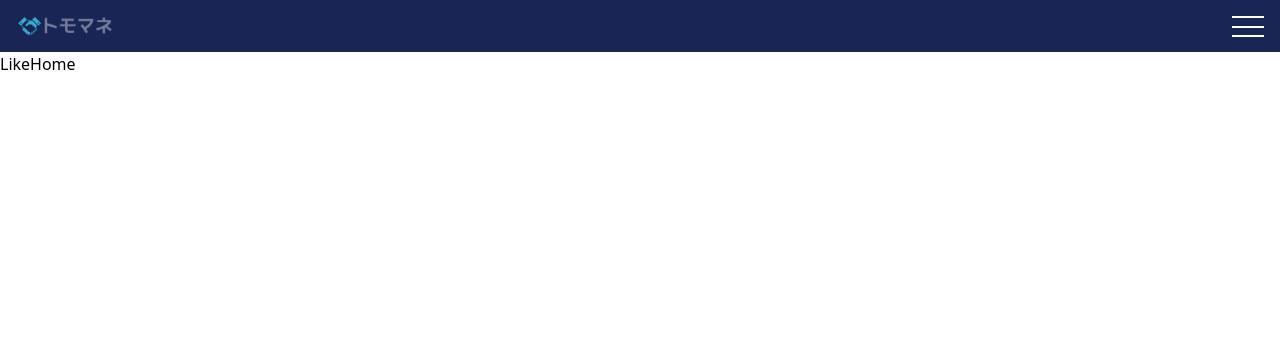
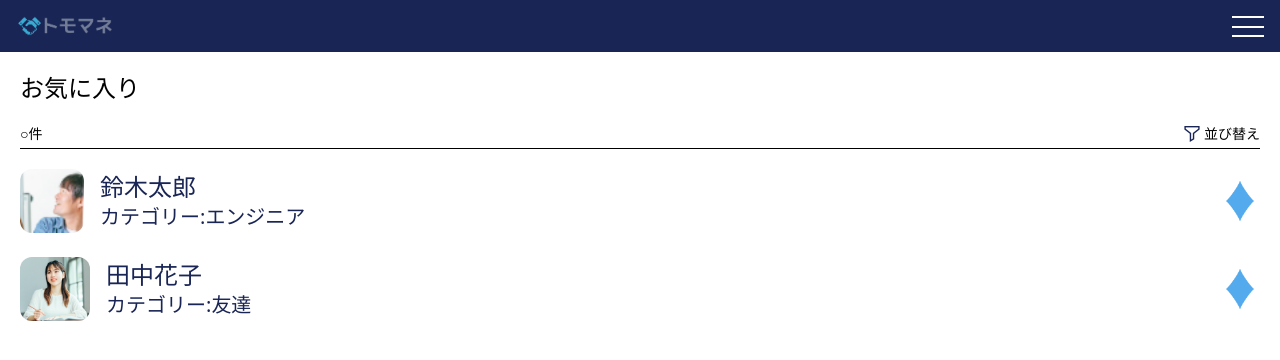
Before and after one commit to nikawa2161/tomomane, a React (Create React App) app: page /like in a window 1280 px wide. Shown: the top 360 px of the page. Built offline with nearby package versions, Linux system fonts and the light colour scheme.

Commit message:
お気に入りUIの作成

```diff
--- a/src/views/pages/likes/LikesHome.tsx
+++ b/src/views/pages/likes/LikesHome.tsx
@@ -1,5 +1,33 @@
 import { FC } from 'react'
+import { LikeHome } from '../home/LikeHome'
 
 export const LikesHome: FC = () => {
-  return <div>LikeHome</div>
+  return (
+    <>
+      <div className="p-5">
+        <h2 className="text-2xl">お気に入り</h2>
+        <div className="mt-5 pb-1 flex justify-between border-b solid border-current text-sm">
+          <p>○件</p>
+          <div className="relative">
+            <img
+              src={`${process.env.PUBLIC_URL}/images/icons/filter1.png`}
+              alt="ソート"
+              className="h-4 absolute  -translate-y-2/4 top-1/2"
+            />
+            <button id="" className="w-auto pl-5 text-right">
+              並び替え
+            </button>
+            <ul className="hidden">
+              <li>新しいお気に入り順</li>
+              <li>古いお気に入り順</li>
+              <li>名前順</li>
+            </ul>
+          </div>
+        </div>
+        <div className='mt-5'>
+          <LikeHome />
+        </div>
+      </div>
+    </>
+  )
 }
```
